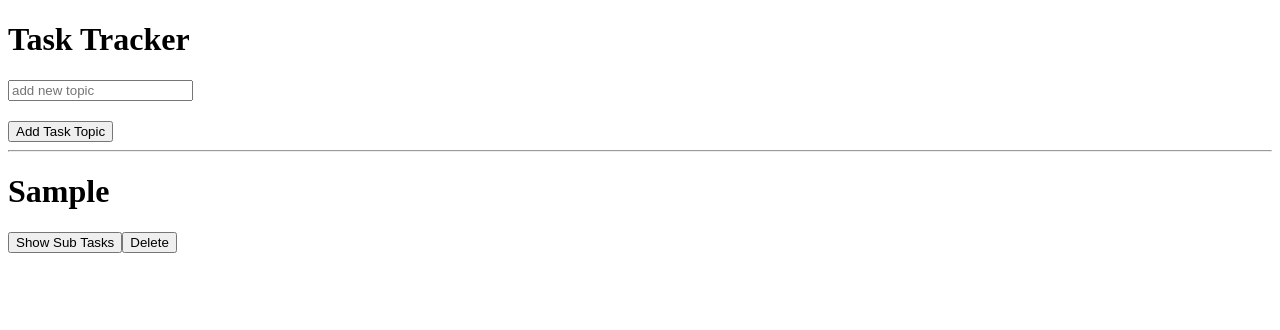
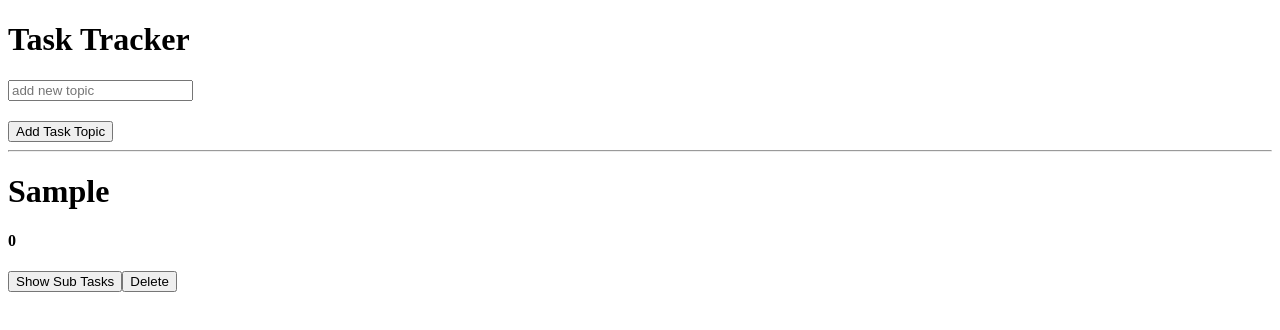
Before and after one commit to derikvanschaik/vueJsProjects, a Vue app in the folder components-learner/task-tracker/: page / in a window 1280 px wide. Both pictures are taken after typing "Sample" into the empty fields and a click on the button "Add Task Topic". Shown: the top 330 px of the page. Built offline with nearby package versions, Linux system fonts and the light colour scheme.

Commit message:
subtask counter now implemented

```diff
--- a/components-learner/task-tracker/src/App.vue
+++ b/components-learner/task-tracker/src/App.vue
@@ -8,7 +8,9 @@
         v-for="topic in topics"
         :key="topic.id"
         :topic="topic.topicName"
+        :subTaskCount="topic.subTaskCount"
         @delete-topic="removeTopic"
+        @modify-sub-topic-counter="modifyTaskCount"
     >
     </task-topic>
     <h4 v-if="topics.length === 0">No Topics To Show</h4>
@@ -43,13 +45,22 @@ export default {
                 return;
             }
 
-            this.topics.push( { topicName : this.newTopic, id: this.key++ });
+            this.topics.push( { topicName : this.newTopic, id: this.key++, subTaskCount: 0 });
             this.newTopic ='';
             this.errorMessage = '';
 
         },
         removeTopic(topicToDelete){
             this.topics = this.topics.filter( obj => obj.topicName !== topicToDelete );
+        },
+        modifyTaskCount(topicToIncrementCount, value, alreadyCompleted){
+            console.log(alreadyCompleted);
+            const topic = this.topics.find( obj => obj.topicName === topicToIncrementCount );
+            // we don't want to decrement remaining task count when sub task has already been marked as completed
+            if (alreadyCompleted){
+                return;
+            }
+            topic.subTaskCount += value;
         }
     }
 }
--- a/components-learner/task-tracker/src/components/SubTask.vue
+++ b/components-learner/task-tracker/src/components/SubTask.vue
@@ -17,7 +17,7 @@ export default {
     },
     methods: {
         deleteTask(){
-            this.$emit('delete-sub-task', this.subTask);
+            this.$emit('delete-sub-task', this.subTask, this.isComplete);
         },
         completeTask(){
             this.$emit('complete-sub-task', this.subTask);
--- a/components-learner/task-tracker/src/components/TaskTopic.vue
+++ b/components-learner/task-tracker/src/components/TaskTopic.vue
@@ -1,5 +1,6 @@
 <template>
     <h1>{{topic}}</h1>
+    <h4>{{subTaskCount}}</h4>
     <button @click="toggleSubTopics">{{subTopicsVisible? 'Hide': 'Show'}} Sub Tasks</button>
     <button @click="deleteTopic">Delete</button>
     <!-- subtopics  -->
@@ -14,6 +15,7 @@
                           :isComplete="subTopic.isComplete"
                           @delete-sub-task="deleteSubTopic"
                           @complete-sub-task="completeSubTopic"
+
                 >
                 </sub-task>
             </li>
@@ -25,7 +27,7 @@
 <script>
 import SubTask from './SubTask.vue';
 export default {
-    props:['topic'],
+    props:['topic', 'subTaskCount'],
         components: { SubTask },
         data(){
         return{
@@ -49,13 +51,24 @@ export default {
                 });
 
             this.newSubTopic = '';
+            // increment subTopicCount
+            this.$emit('modify-sub-topic-counter', this.topic, 1);
         },
-        deleteSubTopic(subTopicToDelete) {
+        deleteSubTopic(subTopicToDelete, wasCompleted) {
             this.subTopics = this.subTopics.filter( obj => obj.subTopic !== subTopicToDelete );
+            // don't want to delete already completed subtasks
+            if (wasCompleted){
+                return;
+            }
+            // decrement subTopicCount
+            this.$emit('modify-sub-topic-counter', this.topic, -1);
+
         },
         completeSubTopic(subTopicToComplete){
             const completed = this.subTopics.find( obj => obj.subTopic === subTopicToComplete);
             completed.isComplete = true; // completed
+            // decrement subTopicCount
+            this.$emit('modify-sub-topic-counter', this.topic, -1);
         }
     }
 }
--- a/components-learner/task-tracker/src/main.js
+++ b/components-learner/task-tracker/src/main.js
@@ -1,9 +1,12 @@
 import { createApp } from 'vue';
 import App from './App.vue';
+// components
 import TaskTopic from './components/TaskTopic.vue';
+import SubTask from './components/SubTask.vue';
 
 const app = createApp(App);
 
 app.component('task-topic', TaskTopic);
+app.component('sub-task', SubTask);
 
 app.mount('#app');
```
